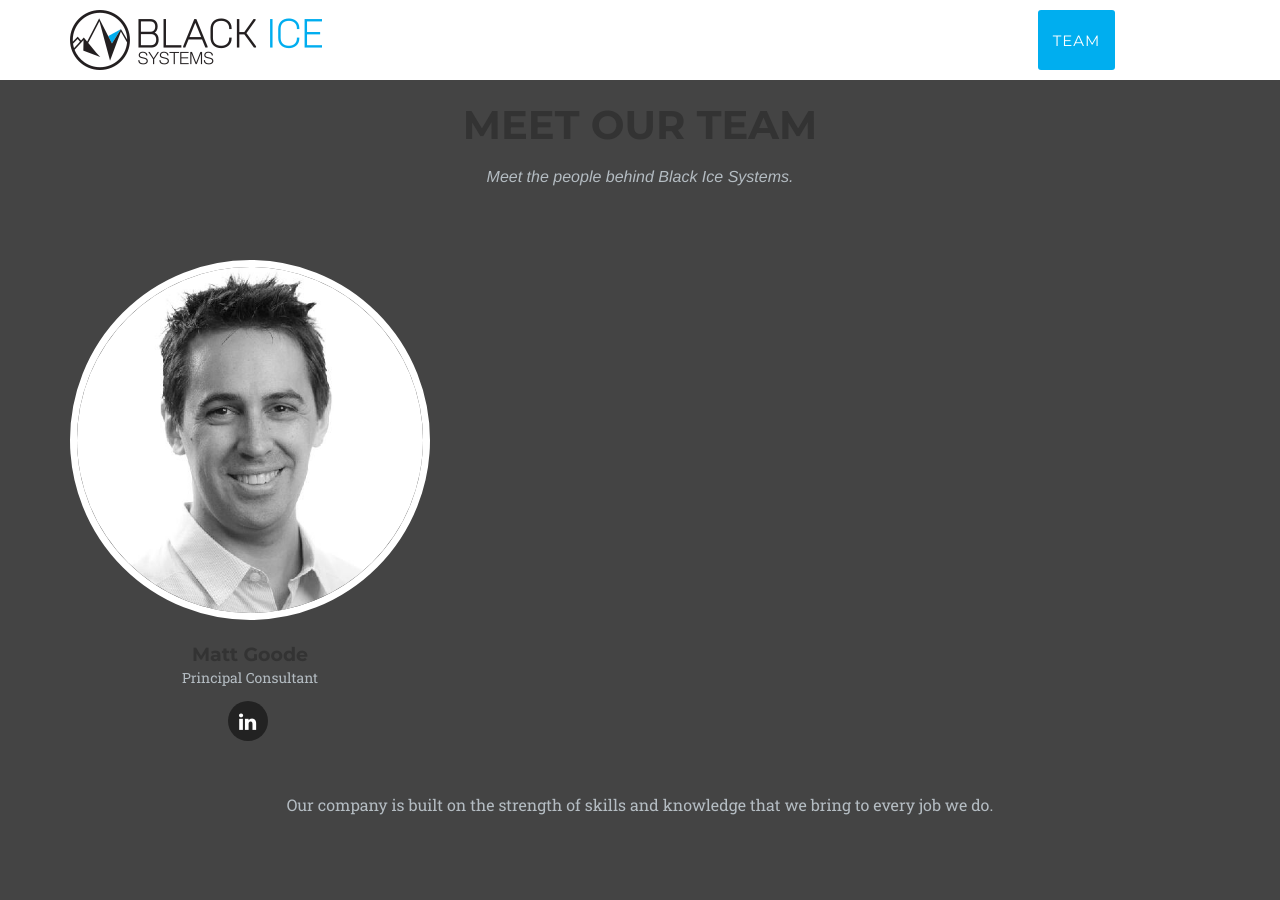
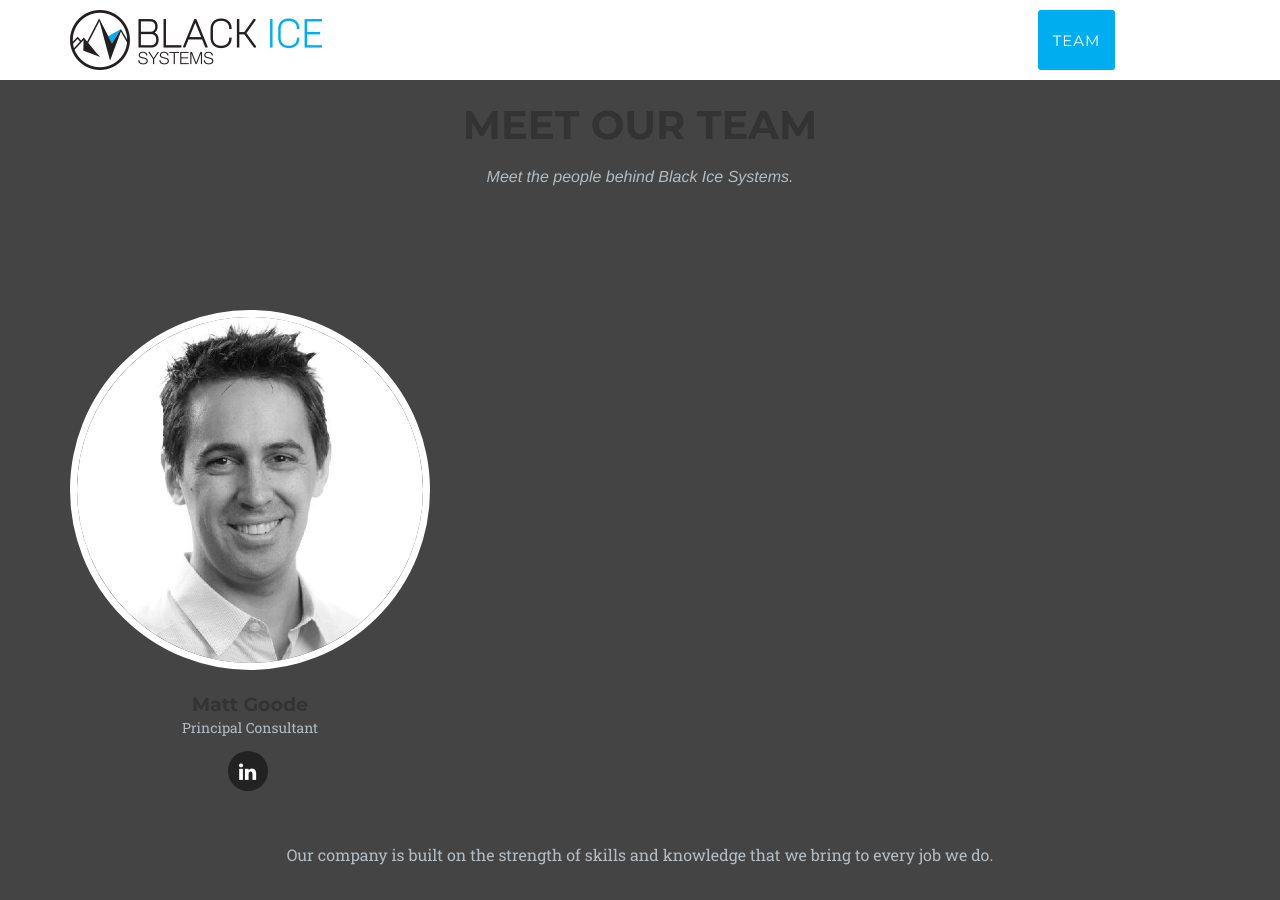
Before and after one commit to BlackIceSystems/blackicesystems, a Jekyll site: the page built from index.html, in a window 1280 px wide and 900 px high, scrolled down 4627 px. Built offline with Jekyll 4.4.1, drawn with Linux system fonts in a browser that asks for light colours; some web fonts are replaced.

Commit message:
trying to arrange team member divs

```diff
--- a/_includes/team.html
+++ b/_includes/team.html
@@ -10,6 +10,8 @@
             <div class="row">
                 {% for member in site.people %}
                 <div class="col-sm-4">
+					<div class="team-member">
+					</div>
                     <div class="team-member">
                         <img src="img/team/{{ member.pic }}.jpg" class="img-responsive img-circle" alt="">
                         <h4>{{ member.name }}</h4>
```
